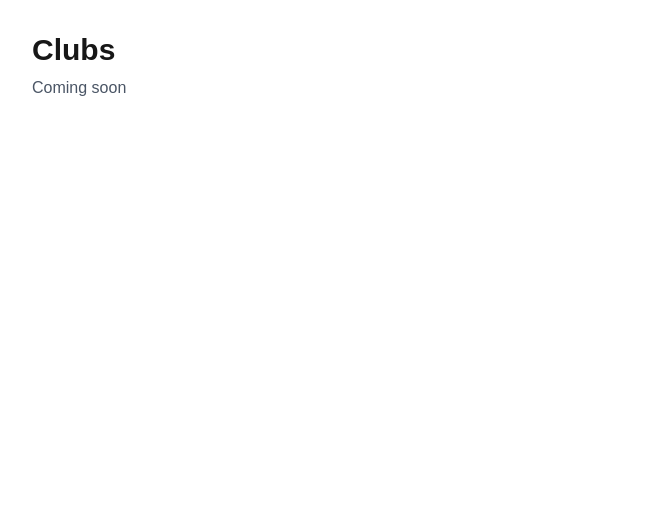
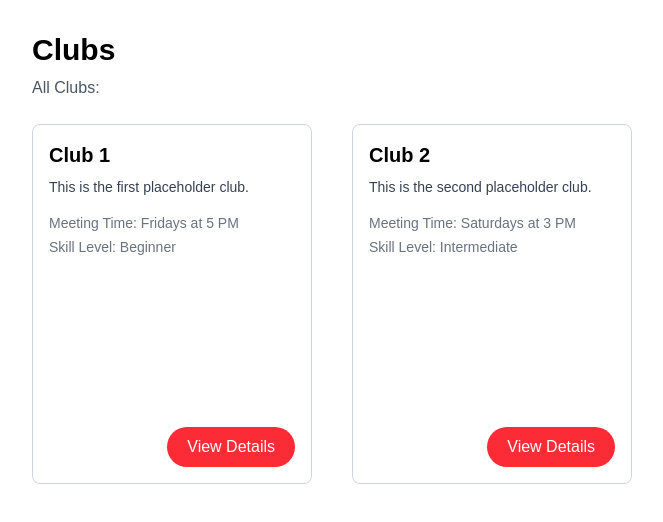
Before and after one commit to nealp/clubFinderApp, a Next.js app in the folder frontend/: page /clubs in a window 1280 px wide. Shown: the top 522 px of the page, without its empty margins (0-663 px from the left). Built offline with nearby package versions, Linux system fonts and the light colour scheme.

Commit message:
Added a basic placeholder clubs UI (viewable at localhost:3000/clubs)

```diff
--- a/frontend/src/app/clubs/page.tsx
+++ b/frontend/src/app/clubs/page.tsx
@@ -1,8 +1,71 @@
+type Club = {
+  id: string;
+  name: string;
+  description?: string;
+  tags?: string[];
+  meeting_time?: string;
+  skill_level?: string;
+  join_link?: string;
+  socials?: unknown; //json object with social media links
+};
+
+const placeholderClubs: Club[] = [
+  {
+    id: "1",
+    name: "Club 1",
+    description: "This is the first placeholder club.",
+    tags: ["placeholder"],
+    meeting_time: "Fridays at 5 PM",
+    skill_level: "Beginner",
+    join_link: "https://google.com",
+    socials: {
+      instagram: "https://google.com",
+      tiktok: "https://google.com",
+    },
+  },
+  {
+    id: "2",
+    name: "Club 2",
+    description: "This is the second placeholder club.",
+    tags: ["placeholder"],
+    meeting_time: "Saturdays at 3 PM",
+    skill_level: "Intermediate",
+    join_link: "https://google.com",
+    socials: {
+      instagram: "https://google.com",
+      tiktok: "https://google.com",
+    },
+  },
+];
+
 export default function ClubsPage() {
   return (
-    <main className="p-8">
+    <main className="min-h-screen bg-white text-black p-8">
       <h1 className="text-3xl font-bold">Clubs</h1>
-      <p className="mt-2 text-gray-600">Coming soon</p>
+      <p className="mt-2 text-gray-600">All Clubs:</p>
+      <div className="mt-6 grid grid-cols-[repeat(auto-fit,280px)] gap-10 justify-left">
+        {placeholderClubs.map((club) => (
+          <div
+            key={club.id}
+            className="border border-gray-300 rounded-lg p-4 hover:shadow-lg transition-shadow
+             w-[280px] h-[360px] flex flex-col"
+          >
+            <h2 className="text-xl font-semibold mb-2">{club.name}</h2>
+            <p className="text-sm text-gray-700 mb-4">{club.description}</p>
+            <p className="text-sm text-gray-500 mb-1">
+              Meeting Time: {club.meeting_time}
+            </p>
+            <p className="text-sm text-gray-500 mb-1">
+              Skill Level: {club.skill_level}
+            </p>
+            <div className="mt-auto flex justify-end">
+              <button className="text-white bg-red-500 hover:bg-red-600 rounded-full px-5 py-2">
+                View Details
+              </button>
+            </div>
+          </div>
+        ))}
+      </div>
     </main>
   );
 }
```
